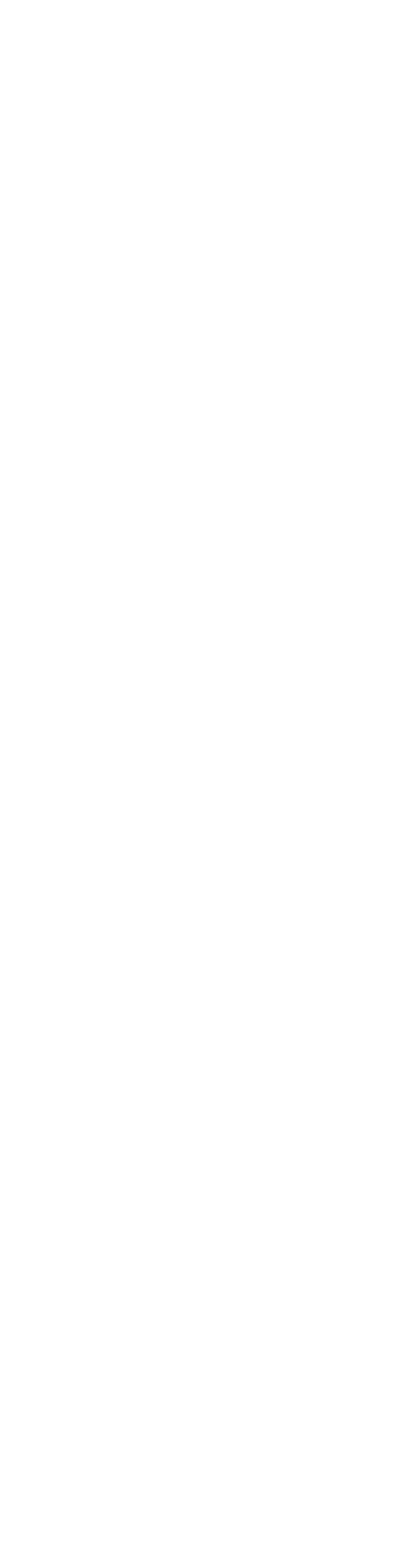
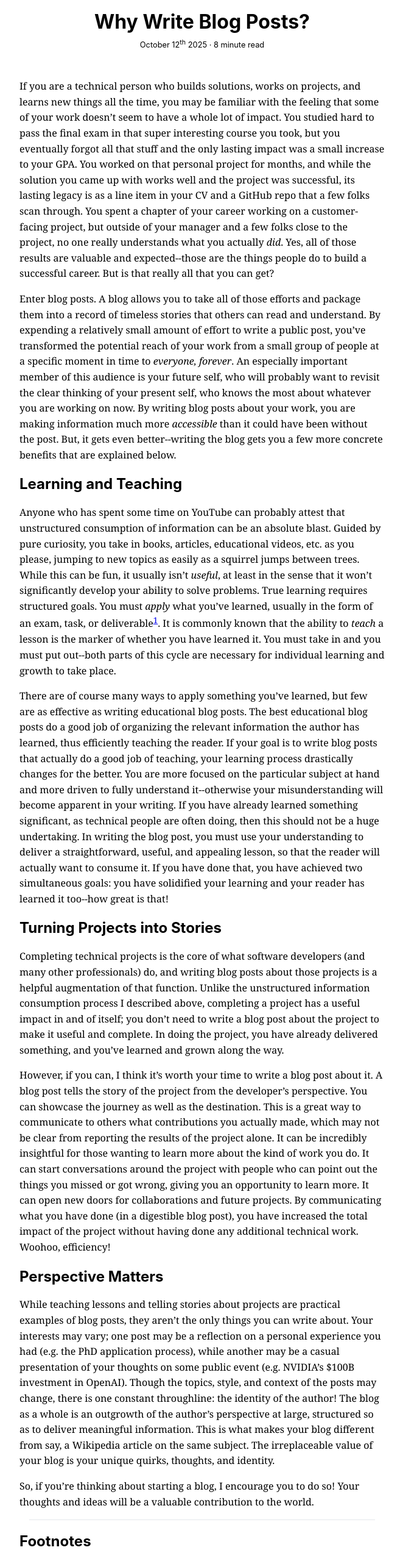
Before and after one commit to tapphughesn/blog, a React (Vite) app in the folder app/: page /blog/why_write_blog_posts in a window 1280 px wide. Before the commit this address had no page. Shown: the part 80-2645 px from the top of the page at 61% size, without its empty margins (308-970 px from the left). Before the commit the page ends 800 px from the top, so only its background shows below. Built offline with nearby package versions, Linux system fonts and the light colour scheme.

Commit message:
Add first blog post

```diff
--- a/app/src/App.css
+++ b/app/src/App.css
@@ -9,18 +9,87 @@
   margin-top: 2rem;
 }
 
-.right p {
+/* #region Blog */
+
+.blog-top-section {
+  padding: 1rem;
+}
+
+.blog-top-section p {
+  max-width: 38rem;
+  width: 100%;
+  margin: 0 auto;
+}
+
+.blog-list {
+  text-align: left;
+  border-top: 1px solid #e5e7eb;
+  margin-top: 2rem;
+}
+
+.blog-listing {
+  border-bottom: 1px solid #e5e7eb;
+  padding-bottom: 1rem;
+  padding-left: 1rem;
+  padding-right: 1rem;
+}
+
+.blog-listing span {
+  font-size: 0.8rem;
+}
+
+@media (min-width: 768px) {
+  .blog-listing {
+    padding-bottom: 1rem;
+    padding-left: 2rem;
+    padding-right: 2rem;
+  }
+
+  .blog-top-section {
+    padding-left: 4rem;
+    padding-right: 4rem;
+  }
+}
+
+.post-link {
+  color: inherit;
+  text-decoration: none;
+}
+
+.blog-post {
+  text-align: left;
+  max-width: 600px;
+  margin: 0 auto;
+}
+
+.blog-post p,
+.blog-post li {
+  font-family: Georgia, serif;
   font-size: 1rem;
   line-height: 1.6;
-  font-family: Georgia, serif;
 }
 
-.right li {
-  font-size: 1rem;
-  line-height: 1.6;
-  font-family: Georgia, serif;
-  text-align: left;
+.blog-post h1 {
+  text-align: center;
+  margin-bottom: 0.5rem;
+  margin-top: 4rem;
 }
+
+.blog-post span {
+  display: block;
+  text-align: center;
+  font-size: 0.8rem;
+  margin-bottom: 3rem;
+}
+
+.blog-post hr {
+  border: none;
+  border-bottom: 1px solid #e5e7eb;
+  height: 0;
+  margin: 1rem;
+}
+
+/* #endregion */
 
 /* #region Publications */
 
@@ -52,6 +121,23 @@
 
 .main-subheading {
   padding-top: 1px;
+}
+
+.right p {
+  font-size: 1rem;
+  line-height: 1.6;
+  font-family: Georgia, serif;
+}
+
+.right li {
+  font-size: 1rem;
+  line-height: 1.6;
+  font-family: Georgia, serif;
+  text-align: left;
+}
+
+.footnote-ref {
+  scroll-margin-top: 4rem;
 }
 
 /* #endregion */
--- a/app/src/blog.tsx
+++ b/app/src/blog.tsx
@@ -1,11 +1,28 @@
 import "./App.css"
+import { Link } from 'react-router-dom';
 
 function Blog() {
 
     return (
-        <div >
-            Blog
-        </div>
+
+        <div className="blog-content">
+            <div className="blog-top-section">
+                <h2 >
+                    Blog
+                </h2>
+                <p>
+                    Welcome to my blog! New posts are in the works, and a subscribe button is coming. The posts will be focused on software development, math, and tangential topics.
+                </p>
+            </div>
+            <div className="blog-list">
+                <Link className="post-link" to="/blog/why_write_blog_posts">
+                    <div className="blog-listing">
+                        <h3> Why Write Blog Posts?</h3>
+                        <span>October 12<sup>th</sup> 2025 &middot; 8 minute read</span>
+                    </div>
+                </Link>
+            </div>
+        </div >
     );
 }
 export default Blog;
--- /dev/null
+++ b/app/src/blog_posts/why_write_blog_posts.html
@@ -0,0 +1,70 @@
+<h1>Why Write Blog Posts?</h1>
+<span>October 12<sup>th</sup> 2025 &middot; 8 minute read</span>
+<p>If you are a technical person who builds solutions, works on projects, and learns new things all the time, you may be
+    familiar with the feeling that some of your work doesn’t seem to have a whole lot of impact. You studied hard to
+    pass the final exam in that super interesting course you took, but you eventually forgot all that stuff and the only
+    lasting impact was a small increase to your GPA. You worked on that personal project for months, and while the
+    solution you came up with works well and the project was successful, its lasting legacy is as a line item in your CV
+    and a GitHub repo that a few folks scan through. You spent a chapter of your career working on a customer-facing
+    project, but outside of your manager and a few folks close to the project, no one really understands what you
+    actually <em>did</em>. Yes, all of those results are valuable and expected--those are the things people do to build
+    a successful career. But is that really all that you can get? </p>
+<p>Enter blog posts. A blog allows you to take all of those efforts and package them into a record of timeless stories
+    that others can read and understand. By expending a relatively small amount of effort to write a public post, you’ve
+    transformed the potential reach of your work from a small group of people at a specific moment in time to
+    <em>everyone, forever</em>. An especially important member of this audience is your future self, who will probably
+    want to revisit the clear thinking of your present self, who knows the most about whatever you are working on now.
+    By writing blog posts about your work, you are making information much more <em>accessible</em> than it could have
+    been without the post. But, it gets even better--writing the blog gets you a few more concrete benefits that are
+    explained below.
+</p>
+<h2>Learning and Teaching</h2>
+<p>Anyone who has spent some time on YouTube can probably attest that unstructured consumption of information can be an
+    absolute blast. Guided by pure curiosity, you take in books, articles, educational videos, etc. as you please,
+    jumping to new topics as easily as a squirrel jumps between trees. While this can be fun, it usually isn’t
+    <em>useful</em>, at least in the sense that it won’t significantly develop your ability to solve problems. True
+    learning requires structured goals. You must <em>apply </em>what you’ve learned, usually in the form of an exam,
+    task, or deliverable<sup class="footnote-ref" id="fnref1"><a href="#fn1">1</a></sup>. It is commonly known that the
+    ability to <em>teach</em> a lesson is the marker of whether you have learned it. You must take in and you must put
+    out--both parts of this cycle are necessary for individual learning and growth to take place.
+</p>
+<p>There are of course many ways to apply something you’ve learned, but few are as effective as writing educational blog
+    posts. The best educational blog posts do a good job of organizing the relevant information the author has learned,
+    thus efficiently teaching the reader. If your goal is to write blog posts that actually do a good job of teaching,
+    your learning process drastically changes for the better. You are more focused on the particular subject at hand and
+    more driven to fully understand it--otherwise your misunderstanding will become apparent in your writing. If you
+    have already learned something significant, as technical people are often doing, then this should not be a huge
+    undertaking. In writing the blog post, you must use your understanding to deliver a straightforward, useful, and
+    appealing lesson, so that the reader will actually want to consume it. If you have done that, you have achieved two
+    simultaneous goals: you have solidified your learning and your reader has learned it too--how great is that!</p>
+<h2>Turning Projects into Stories</h2>
+<p>Completing technical projects is the core of what software developers (and many other professionals) do, and writing
+    blog posts about those projects is a helpful augmentation of that function. Unlike the unstructured information
+    consumption process I described above, completing a project has a useful impact in and of itself; you don’t need to
+    write a blog post about the project to make it useful and complete. In doing the project, you have already delivered
+    something, and you’ve learned and grown along the way.</p>
+<p>However, if you can, I think it’s worth your time to write a blog post about it. A blog post tells the story of the
+    project from the developer’s perspective. You can showcase the journey as well as the destination. This is a great
+    way to communicate to others what contributions you actually made, which may not be clear from reporting the results
+    of the project alone. It can be incredibly insightful for those wanting to learn more about the kind of work you do.
+    It can start conversations around the project with people who can point out the things you missed or got wrong,
+    giving you an opportunity to learn more. It can open new doors for collaborations and future projects. By
+    communicating what you have done (in a digestible blog post), you have increased the total impact of the project
+    without having done any additional technical work. Woohoo, efficiency!</p>
+<h2>Perspective Matters</h2>
+<p>While teaching lessons and telling stories about projects are practical examples of blog posts, they aren’t the only
+    things you can write about. Your interests may vary; one post may be a reflection on a personal experience you had
+    (e.g. the PhD application process), while another may be a casual presentation of your thoughts on some public event
+    (e.g. NVIDIA’s $100B investment in OpenAI). Though the topics, style, and context of the posts may change, there is
+    one constant throughline: the identity of the author! The blog as a whole is an outgrowth of the author’s
+    perspective at large, structured so as to deliver meaningful information. This is what makes your blog different
+    from say, a Wikipedia article on the same subject. The irreplaceable value of your blog is your unique quirks,
+    thoughts, and identity.</p>
+<p>So, if you’re thinking about starting a blog, I encourage you to do so! Your thoughts and ideas will be a valuable
+    contribution to the world. </p>
+<hr />
+<h2>Footnotes</h2>
+<ol class="footnotes">
+    <li id="fn1">Exams don’t exist in the “real world”, but tasks and deliverables do.<a class="footnote-backref"
+            href="#fnref1">↩︎</a></li>
+</ol>
--- /dev/null
+++ b/app/src/blogpost.tsx
@@ -0,0 +1,27 @@
+import "./App.css"
+import { useParams } from "react-router-dom";
+import { useEffect, useState } from "react";
+
+const blogFiles = import.meta.glob('./blog_posts/*.html', { as: 'raw' });
+
+function BlogPost() {
+    const { title } = useParams<{ title: string }>();
+    const [content, setContent] = useState<string>("");
+
+    useEffect(() => {
+        if (!title) return;
+
+        const path = `./blog_posts/${title}.html`;
+        const loader = blogFiles[path];
+
+        if (loader) {
+            loader().then((html: string) => setContent(html));
+        } else {
+            setContent(`<p>Post ${title} not found.</p>`);
+        }
+    }, [title]);
+
+    return <div className="blog-post" dangerouslySetInnerHTML={{ __html: content }} />;
+}
+
+export default BlogPost;
--- a/app/src/main.tsx
+++ b/app/src/main.tsx
@@ -6,9 +6,10 @@ import Blog from './blog';
 import CV from './cv';
 import About from './about';
 import Publications from './publications';
+import BlogPost from './blogpost';
 import "./index.css";
 
-/** uncomment when I actually have a backend */
+/** uncomment when I have a backend */
 // import { Amplify } from "aws-amplify";
 // import outputs from "../amplify_outputs.json";
 // Amplify.configure(outputs);
@@ -19,9 +20,10 @@ ReactDOM.createRoot(document.getElementById("root")!).render(
       <Routes>
         <Route path="/" element={<App />}>
           <Route index element={<About />} />
-          <Route path="blog" element={<Blog />} />
           <Route path="cv" element={<CV />} />
           <Route path="publications" element={<Publications />} />
+          <Route path="blog" element={<Blog />} />
+          <Route path="blog/:title" element={<BlogPost />} />
         </Route>
       </Routes>
     </BrowserRouter>
```
